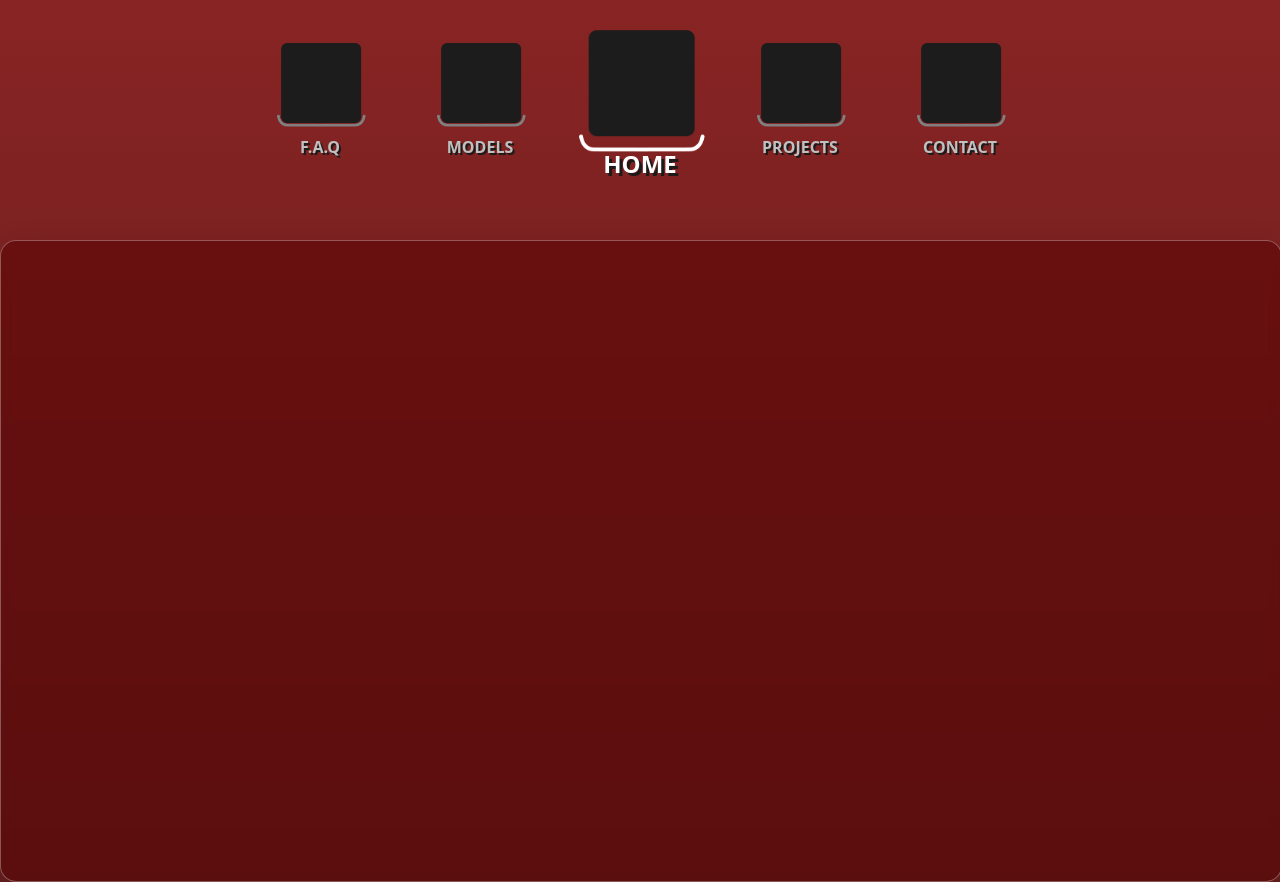
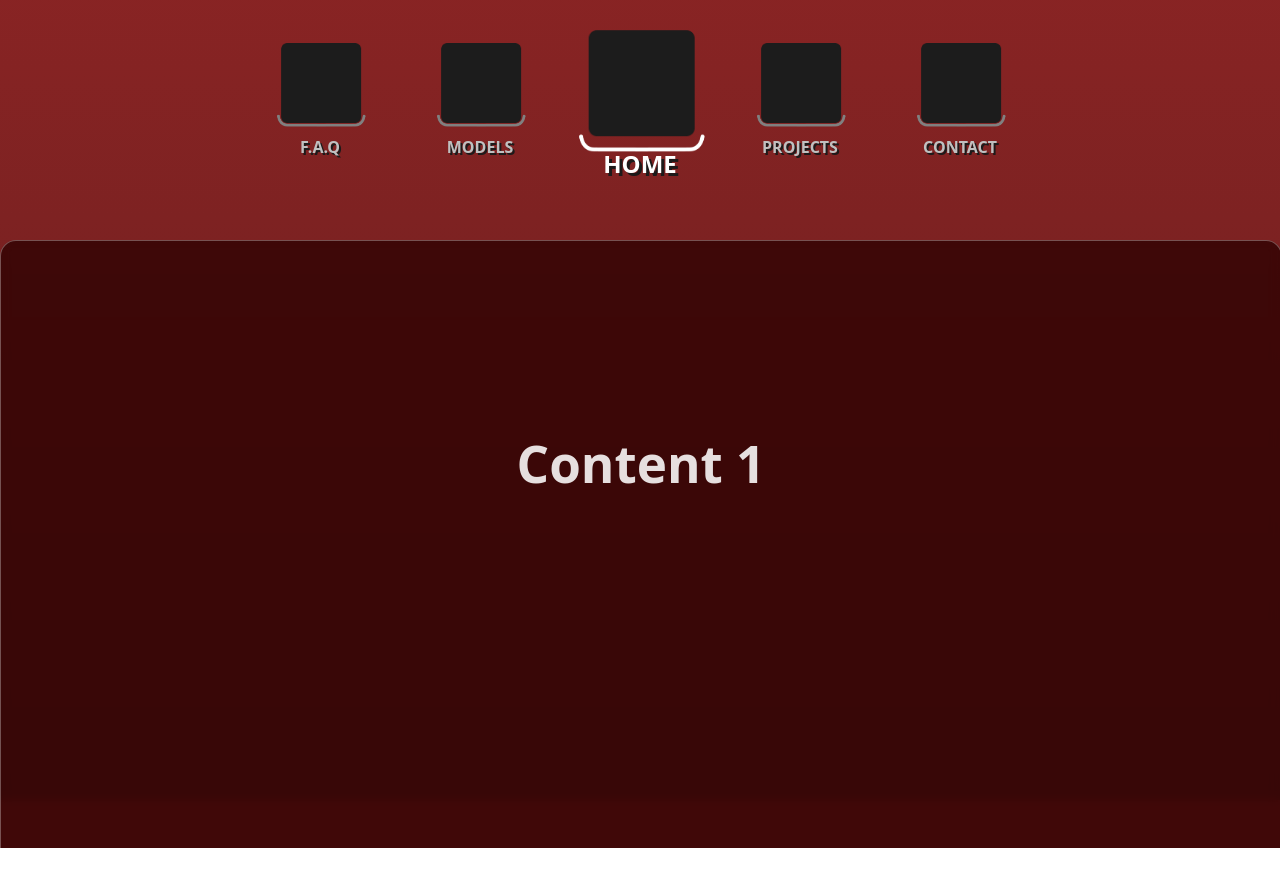
Before and after one commit to dartsoma/Portfolio-Site, a React (Vite) app: page / in a window 1280 px wide. After the commit the page ends 848 px from the top, so only its background shows below. Built offline with nearby package versions, Linux system fonts and the light colour scheme.

Commit message:
Page logic + content overflow fixed

```diff
--- a/src/App.jsx
+++ b/src/App.jsx
@@ -1,16 +1,21 @@
 import React, { useState } from "react";
 import TopNav from "./TopNav.jsx";
 import Tab from "./Tab.jsx";
-import "./App.css";
+import SideNav from "./SideNav.jsx";
+import "./assets/App.css";
 
 function App() {
   const [globalTabNumber, setGlobalTabNumber] = useState(0);
+  const [globalPageNumber, setGlobalPageNumber] = useState(0);
 
   return (
     <>
       <TopNav globalTab={globalTabNumber} setTabState={setGlobalTabNumber} />
-
-      <Tab globalTab={globalTabNumber} />
+      <Tab globalTab={globalTabNumber} globalPage={globalPageNumber} />
+      <SideNav
+        globalPage={globalPageNumber}
+        setPageState={setGlobalPageNumber}
+      />
     </>
   );
 }
--- /dev/null
+++ b/src/SideNav.jsx
@@ -0,0 +1,12 @@
+import "./assets/SideNav.css";
+import bracket from "./assets/bracket.png";
+import placeholder from "./assets/placeholdericon.png";
+
+function SideNav({ globalPage, setPageState }) {
+  const togglePage = (index) => {
+    setPageState(index);
+  };
+  return <></>;
+}
+
+export default SideNav;
--- a/src/Tab.jsx
+++ b/src/Tab.jsx
@@ -1,19 +1,127 @@
-import React, { useState } from "react";
-import "./Tab.css";
+import "./assets/Tab.css";
+import { useRef, useEffect } from "react";
 
-function Tab({ globalTab }) {
+function Tab({ globalTab, globalPage }) {
+  // The pages of each array will be
+
+  const home = [
+    <>
+      <h1> Content 1</h1>
+    </>,
+    <>
+      <h1> Content 2</h1>
+    </>,
+    <>
+      <h1> Content 3</h1>
+    </>,
+  ];
+
+  const models = [
+    <>
+      <h1> Content 1</h1>
+    </>,
+    <>
+      <h1> Content 2</h1>
+    </>,
+  ];
+
+  const projects = [
+    <>
+      <h1> Content 1</h1>
+    </>,
+    <>
+      <h1> Content 2</h1>
+    </>,
+  ];
+
+  const contact = [
+    <>
+      <h1> Content 1</h1>
+    </>,
+  ];
+
+  const faq = [
+    <>
+      <h1> Content 1</h1>
+    </>,
+  ];
+
+  const pageRefs = useRef([]);
+
+  useEffect(() => {
+    pageRefs.current[globalPage]?.scrollIntoView({
+      behavior: "smooth",
+    });
+  }, [globalPage]);
+
   return (
     <>
       <div className="tabs">
-        {globalTab === 0 && <div className="home"></div>}
-
-        {globalTab === 1 && <div className="models"></div>}
-
-        {globalTab === 2 && <div className="projects"></div>}
-
-        {globalTab === 4 && <div className="contact"></div>}
-
-        {globalTab === 3 && <div className="faq"></div>}
+        {globalTab === 0 && (
+          <div className="home">
+            {home.map((content, i) => (
+              <div
+                key={i}
+                ref={(el) => (pageRefs.current[i] = el)}
+                className="page"
+              >
+                {content}
+              </div>
+            ))}
+          </div>
+        )}
+        {globalTab === 1 && (
+          <div className="models">
+            {models.map((content, i) => (
+              <div
+                key={i}
+                ref={(el) => (pageRefs.current[i] = el)}
+                className="page"
+              >
+                {content}
+              </div>
+            ))}
+          </div>
+        )}
+        {globalTab === 2 && (
+          <div className="projects">
+            {projects.map((content, i) => (
+              <div
+                key={i}
+                ref={(el) => (pageRefs.current[i] = el)}
+                className="page"
+              >
+                {content}
+              </div>
+            ))}
+          </div>
+        )}
+        {globalTab === 4 && (
+          <div className="contact">
+            {contact.map((content, i) => (
+              <div
+                key={i}
+                ref={(el) => (pageRefs.current[i] = el)}
+                className="page"
+              >
+                {content}
+              </div>
+            ))}
+          </div>
+        )}
+        {globalTab === 3 && (
+          <div className="faq">
+            {faq.map((content, i) => (
+              <div
+                key={i}
+                ref={(el) => (pageRefs.current[i] = el)}
+                className="page"
+              >
+                {content}
+              </div>
+            ))}
+          </div>
+        )}
       </div>
     </>
   );
--- a/src/TopNav.jsx
+++ b/src/TopNav.jsx
@@ -1,5 +1,4 @@
-import React, { useState } from "react";
-import "./TopNav.css";
+import "./assets/TopNav.css";
 import bracket from "./assets/bracket.png";
 import placeholder from "./assets/placeholdericon.png";
 
--- a/src/Tab.css
+++ b/src/assets/Tab.css
@@ -1,32 +1,43 @@
 .tabs {
 
-padding-top: 15rem;
+padding-top: 13rem;
+margin-top: 15rem;
 
-    width: 80%;
-    height: 70%;
-
+    width: 100%;
+    height: 50vh;
+    position: relative;
+    overflow-y: hidden;
+-ms-overflow-style: none;
+  scrollbar-width: none;
 }
 
+.page {
+margin-top: 5rem;
+margin-bottom: 5rem;
+position:relative;
+}
 
+.home .page {
+top: 20%;
 
-.home {
-top: 20%;
 width: 80rem;
-height: 40rem;
-background: rgba(85, 0, 0, 0.53);
+height: 45rem;
+background: rgba(43, 1, 1, 0.76);
 border-radius: 16px;
 box-shadow: 0 4px 30px rgba(0, 0, 0, 0.1);
 backdrop-filter: blur(5px);
 -webkit-backdrop-filter: blur(5px);
 border: 1px solid rgba(255, 255, 255, 0.3);
-
 transition:all 0.2s ease-in-out;
 }
 
-.projects{
+
+
+
+.projects .page{
 top: 20%;
 width: 80rem;
-height: 40rem;
+height: 45rem;
 
 background: rgba(178, 201, 0, 0.53);
 border-radius: 16px;
@@ -40,10 +51,10 @@ transition:all 0.2s ease-in-out;
 
 }
 
-.models {
+.models .page{
 top: 20%;
 width: 80rem;
-height: 40rem;
+height: 45rem;
 background: rgba(0, 201, 20, 0.47);
 border-radius: 16px;
 box-shadow: 0 4px 30px rgba(0, 0, 0, 0.1);
@@ -55,10 +66,10 @@ border: 1px solid rgba(255, 255, 255, 0.3);
 transition:all 0.2s ease-in-out;
 }
 
-.faq {
+.faq .page{
 top: 20%;
 width: 80rem;
-height: 40rem;
+height: 45rem;
 background: rgba(13, 0, 201, 0.53);
 border-radius: 16px;
 box-shadow: 0 4px 30px rgba(0, 0, 0, 0.1);
@@ -68,10 +79,10 @@ border: 1px solid rgba(255, 255, 255, 0.3);
 
 transition:all 0.2s ease-in-out;
 }
-.contact {
+.contact .page{
 top: 20%;
 width: 80rem;
-height: 40rem;
+height: 45rem;
 background: rgba(201, 0, 181, 0.53);
 border-radius: 16px;
 box-shadow: 0 4px 30px rgba(0, 0, 0, 0.1);
--- a/src/TopNav.css
+++ b/src/assets/TopNav.css
@@ -1,6 +1,7 @@
     /* I fixed the issues with the nav bar being off center*/
     /* From now on use rem units for everything in this file that is proportion heavy */
     .top-nav {
+        z-index: 9999;
         position: absolute;
         top: 0;
         left: 0;
--- a/src/index.css
+++ b/src/assets/index.css
@@ -3,10 +3,10 @@
   line-height: 1.5;
   font-weight: 400;
   width: 100%;
+  height: 100%;
   color-scheme: light dark;
   color: rgba(255, 255, 255, 0.87);
   background-image: linear-gradient(to bottom,#AD2929 -100%,#631E1E);
-  width: 100%;
   aspect-ratio: 16 / 9;
 
   font-synthesis: none;
@@ -14,7 +14,6 @@
   -webkit-font-smoothing: antialiased;
   -moz-osx-font-smoothing: grayscale;
 }
-
 
 body {
   margin: 0;
--- a/src/main.jsx
+++ b/src/main.jsx
@@ -1,6 +1,6 @@
 import { StrictMode } from "react";
 import { createRoot } from "react-dom/client";
-import "./index.css";
+import "./assets/index.css";
 import App from "./App.jsx";
 
 createRoot(document.getElementById("root")).render(
```
Also changed, not shown: src/assets/App.css (renamed from src/App.css), src/assets/SideNav.css (added), 1 other file (tests, documents, lock files or other folders).
